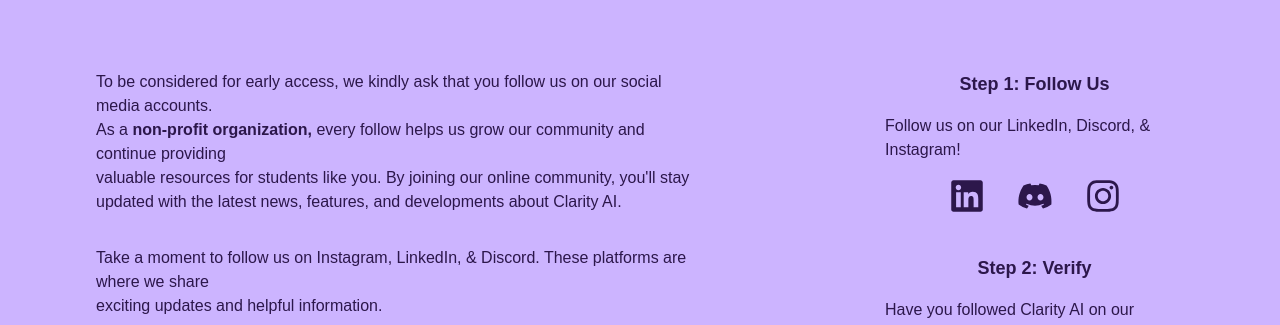
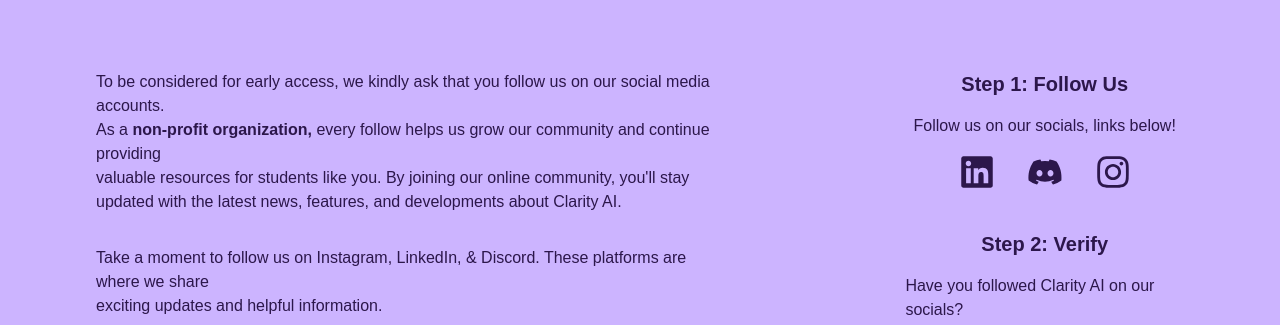
Before and after one commit to Shruthi1935/Clarity-AI-Waitlist, a Next.js app: page / in a window 1280 px wide. Shown: the part 1906-2231 px from the top of the page. Built offline with nearby package versions, Linux system fonts and the light colour scheme; a web font is replaced by a local one.

Commit message:
added animations

```diff
--- a/app/page.js
+++ b/app/page.js
@@ -1,8 +1,9 @@
 "use client";
 import './globals.css';
-import React from "react";
+import React, {useRef} from "react";
 import Image from "next/image";
 import Link from "next/link";
+import { motion, useInView } from 'framer-motion';
 import { FaInstagram, FaLinkedin, FaDiscord } from 'react-icons/fa';
 import { BackgroundGradientAnimation } from "@/components/ui/background-gradient-animation";
 import { WobbleCard } from "@/components/ui/wobble-card";
@@ -10,6 +11,40 @@
 
 
 export default function Waitlist() {
+
+  const learnMoreRef = useRef(null);
+  const thankYouRef = useRef(null);
+
+  const learnMoreInView = useInView(learnMoreRef, { once: true });
+  const thankYouInView = useInView(thankYouRef, { once: true });
+
+  // animation functions
+  const slideFromLeft = {
+    hidden: { opacity: 0, x: -500 },
+    visible: { opacity: 1, x: 0 },
+  };
+
+  const slideFromRight = {
+    hidden: { opacity: 0, x: 100 },
+    visible: { opacity: 1, x: 0 },
+  };
+
+  const fadeZoomInOut = {
+    hidden: { opacity: 0, scale: 0.8 },
+    visible: { opacity: 1, scale: 1 },
+    exit: { opacity: 0, scale: 0.8 },
+  };
+
+  const shake = {
+    visible: {
+      rotate: [0, -6, 6, -6, 6, 0], // keyframes
+      transition: {
+        delay: 2.0,
+        duration: 1.2,
+        ease: "easeInOut"
+      },
+    },
+  };
 
   return (
     <>
@@ -36,9 +71,32 @@
           <div className="flex flex-col space-y-10">
             <div className="flex flex-row space-x-48">
               <div className="flex flex-col space-y-11 font-axiforma font-bold text-[#E8DBFF] text-7xl">
-                <div className="text-shadow-custom">Your</div>
-                <div className="text-shadow-custom">Ultimate</div>
-                <div className="text-shadow-custom">Campus Companion</div>
+              <motion.div
+                  ref={learnMoreRef}
+                  initial="hidden"
+                  animate={learnMoreInView ? "visible" : "hidden"}
+                  variants={fadeZoomInOut}
+                  transition={{ delay: 0.2, duration: 0.6 }}
+                  className="text-shadow-custom">Your
+                </motion.div>
+
+                <motion.div
+                  ref={learnMoreRef}
+                  initial="hidden"
+                  animate={learnMoreInView ? "visible" : "hidden"}
+                  variants={fadeZoomInOut}
+                  transition={{ delay: 0.8, duration: 0.6 }}
+                  className="text-shadow-custom">Ultimate
+                </motion.div>
+
+                <motion.div
+                  ref={learnMoreRef}
+                  initial="hidden"
+                  variants={fadeZoomInOut}
+                  animate={learnMoreInView ? "visible" : "hidden"}
+                  transition={{ delay: 1.4, duration: 0.6 }}
+                  className="text-shadow-custom">Campus Companion
+                </motion.div>
               </div>
               <div className="font-chillax font-normal text-md text-right leading-7">
                 <div className="mb-6 text-[#2C174B] font-normal"> Clarity AI is like that one friend who always <br/> knows what's up. </div>
@@ -58,7 +116,13 @@
               <button className="font-chillax font-medium w-44 text-[#E8DBFF] bg-[#64409D] rounded-full px-5 py-1 shadow-lg shadow-[#A781E2] border border-t-0 border-[#544072] cursor-pointer hover:-translate-y-3 duration-300"> Join Clarity AI </button>
             </a>
 
-            <div className="flex flex-row space-x-9">
+            <motion.div
+              ref={learnMoreRef}
+              initial="hidden"
+              variants={shake}
+              animate={learnMoreInView ? "visible" : "hidden"}
+              className="flex flex-row space-x-9">
+
               <WobbleCard containerClassName="col-span-1 shadow-2xl shadow-[#A781E2] font-chillax font-normal">
                 <div className="text-left text-balance font-semibold tracking-[-0.015em] text-[#2C174B] text-xl"> Career Guidance and Networking </div>
                 <p className="mt-4 text-left text-[#2C174B] text-normal text-sm">
@@ -74,7 +138,7 @@
                 <p className="mt-4 text-left text-[#2C174B] text-normal text-sm">
                   Join the waitlist now to be the first to experience Clarity AI, your ultimate companion for navigating university life with ease and connecting with peers. Get quick answers, make new friends, and enhance your campus experience—all in one app! </p>
               </WobbleCard>
-            </div>
+            </motion.div>
           </div>
         </div>
       </section>
@@ -83,10 +147,16 @@
       <section id="ThankYou" className="flex w-screen h-screen bg-[#CCB4FF]">
 
         <div className="flex flex-col space-y-24 m-24">
-          <div className="flex flex-col space-y-10">
+          <motion.div
+            ref={thankYouRef}
+            initial="hidden"
+            animate={thankYouInView ? "visible" : "hidden"}
+            variants={slideFromLeft}
+            transition={{ duration: 1.2 }}
+            className="flex flex-col space-y-10">
             <div className="font-axiforma font-bold text-[#E8DBFF] text-7xl text-shadow-custom"> Thank you </div>
             <div className="font-axiforma font-bold text-[#E8DBFF] text-7xl text-shadow-custom"> for your interest in Clarity AI! </div>
-          </div>
+          </motion.div>
 
           <div className="flex flex-row space-x-44">
             <div className="flex flex-col space-y-8 text-[#2C174B] font-chillax font-normal leading-6">
@@ -97,24 +167,36 @@
               <div> We appreciate your support! </div>
             </div>
 
-            <div className="flex flex-col space-y-10 text-[#2C174B] font-chillax font-normal">
+            <motion.div
+              ref={thankYouRef}
+              initial="hidden"
+              variants={fadeZoomInOut}
+              animate={thankYouInView ? "visible" : "hidden"}
+              transition={{ delay: 1.2, duration: 0.6 }}
+              className="flex flex-col space-y-10 text-[#2C174B] font-chillax font-normal">
+
               <div className="flex flex-col space-y-4 justify-center items-center">
-                <div className="font-semibold text-lg text-center"> Step 1:  Follow Us </div>
-                <div className="font-normal"> Follow us on our LinkedIn, Discord, & Instagram! </div>
-                <div className="flex flex-row space-x-8 justify-center cursor-pointer">
+                <div className="font-semibold text-xl text-center"> Step 1:  Follow Us </div>
+                <div className="font-normal"> Follow us on our socials, links below! </div>
+                <motion.div
+                  ref={thankYouRef}
+                  initial="hidden"
+                  variants={shake}
+                  animate={thankYouInView ? "visible" : "hidden"}
+                  className="flex flex-row space-x-8 justify-center cursor-pointer">
                   <FaLinkedin href="" className="text-4xl hover:-translate-y-2 duration-300"></FaLinkedin>
                   <FaDiscord href="" className="text-4xl hover:-translate-y-2 duration-300"></FaDiscord>
                   <FaInstagram href="" className="text-4xl hover:-translate-y-2 duration-300"></FaInstagram>
-                </div>
+                </motion.div>
               </div>
               <div className="flex flex-col space-y-4 justify-center items-center">
-                <div className="font-semibold text-lg text-center"> Step 2:  Verify </div>
+                <div className="font-semibold text-xl text-center"> Step 2:  Verify </div>
                 <div className="font-normal"> Have you followed Clarity AI on our socials? </div>
                 <Link href="/waitlistPage" className="font-chillax font-medium w-44 text-center text-[#E8DBFF] bg-[#64409D] rounded-full px-5 py-1 shadow-lg shadow-[#A781E2] border border-t-0 border-[#544072] cursor-pointer hover:-translate-y-2 duration-300"> Yes, Join Now! </Link>
               </div>
-            </div>
+            </motion.div>
+
           </div>
-
         </div>
 
       </section>
```
